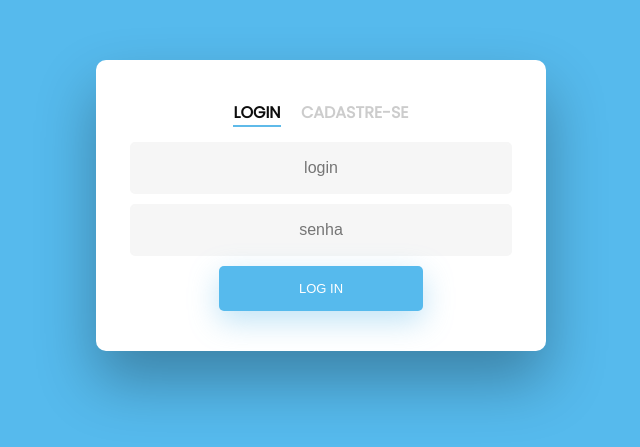
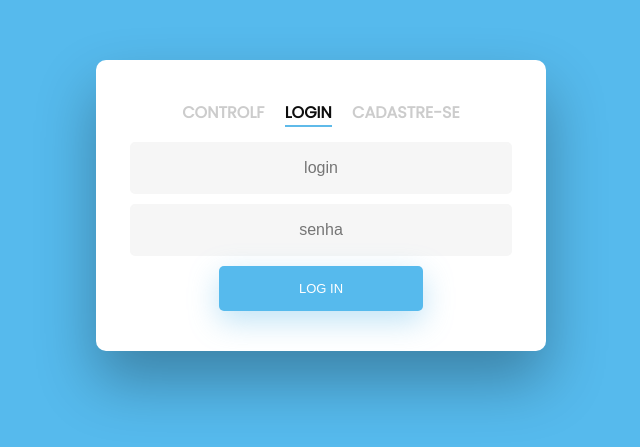
Before and after one commit to RodrigoLMF/Projeto-PDS, a plain HTML site: page index.html in a window 1280 px wide. Shown: the part 203-650 px from the top of the page, without its empty margins (319-959 px from the left). Drawn offline with Linux system fonts and the light colour scheme.

Commit message:
alterado arquiv index.html

```diff
--- a/index.html
+++ b/index.html
@@ -7,6 +7,7 @@
         <div class="wrapper fadeInDown">
             <div id="formContent">
               <!-- títulos -->
+              <h2> ControlF </h2>
               <h2 class="active"> Login </h2>
               <h2 class="inactive underlineHover">Cadastre-se </h2>
 
```
